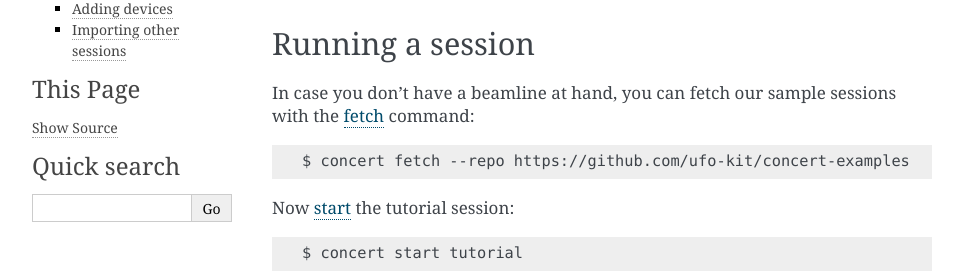
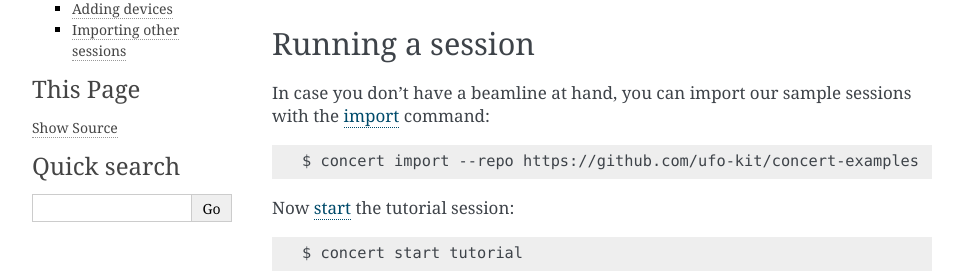
Before and after one commit to ufo-kit/concert, a Sphinx documentation site: the page built from docs/user/getstarted.rst, in a window 1280 px wide and 900 px high. Shown: the part 159-435 px from the top of the window, without its empty margins (148-1111 px from the left). Built offline with Sphinx 7.4.7, drawn with Linux system fonts in a browser that asks for light colours.

Commit message:
Rename `fetch` command to `import`

```diff
--- a/docs/user/getstarted.rst
+++ b/docs/user/getstarted.rst
@@ -11,10 +11,10 @@ Synchrotron beamline. This guide will briefly show you how to use and extend it.
 Running a session
 =================
 
-In case you don't have a beamline at hand, you can fetch our sample sessions
-with the :ref:`fetch <fetch-command>` command::
+In case you don't have a beamline at hand, you can import our sample sessions
+with the :ref:`import <import-command>` command::
 
-    $ concert fetch --repo https://github.com/ufo-kit/concert-examples
+    $ concert import --repo https://github.com/ufo-kit/concert-examples
 
 Now :ref:`start <start-command>` the tutorial session::
 
```
Also changed, not shown: docs/user/topics/shell.rst (+5 -5 lines), 3 other files.
